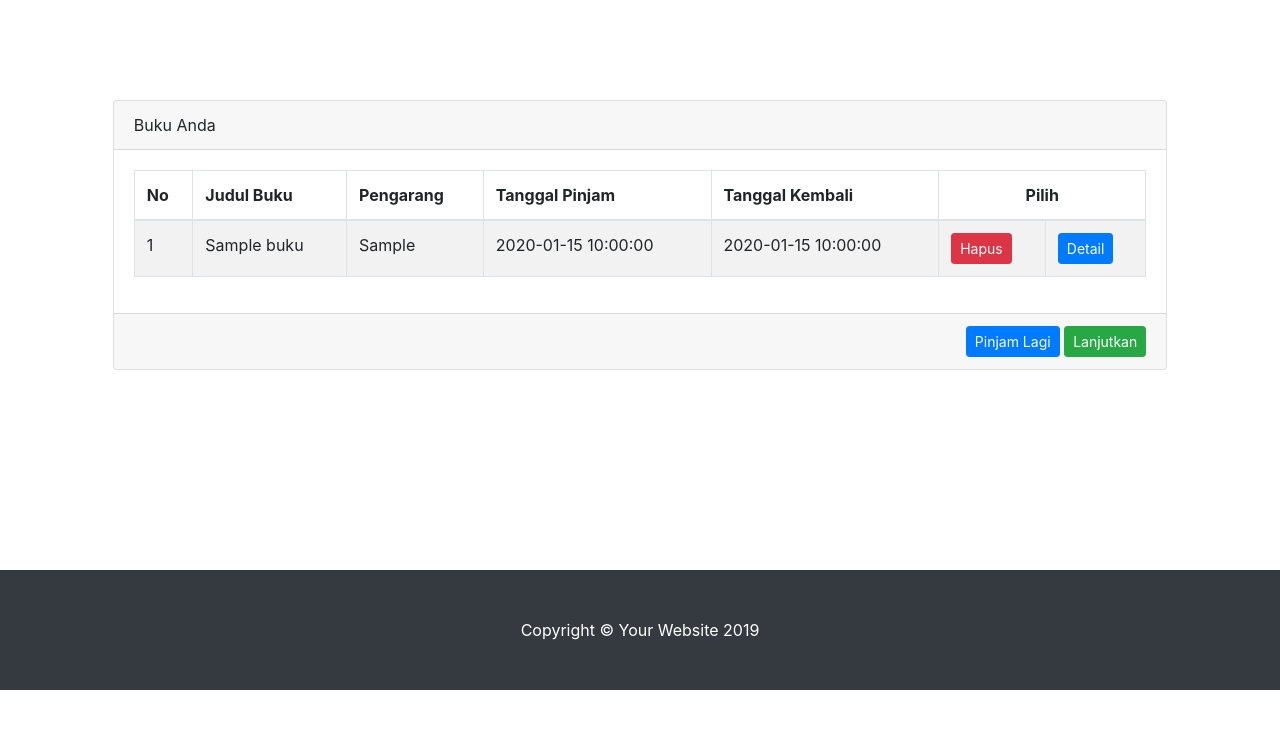
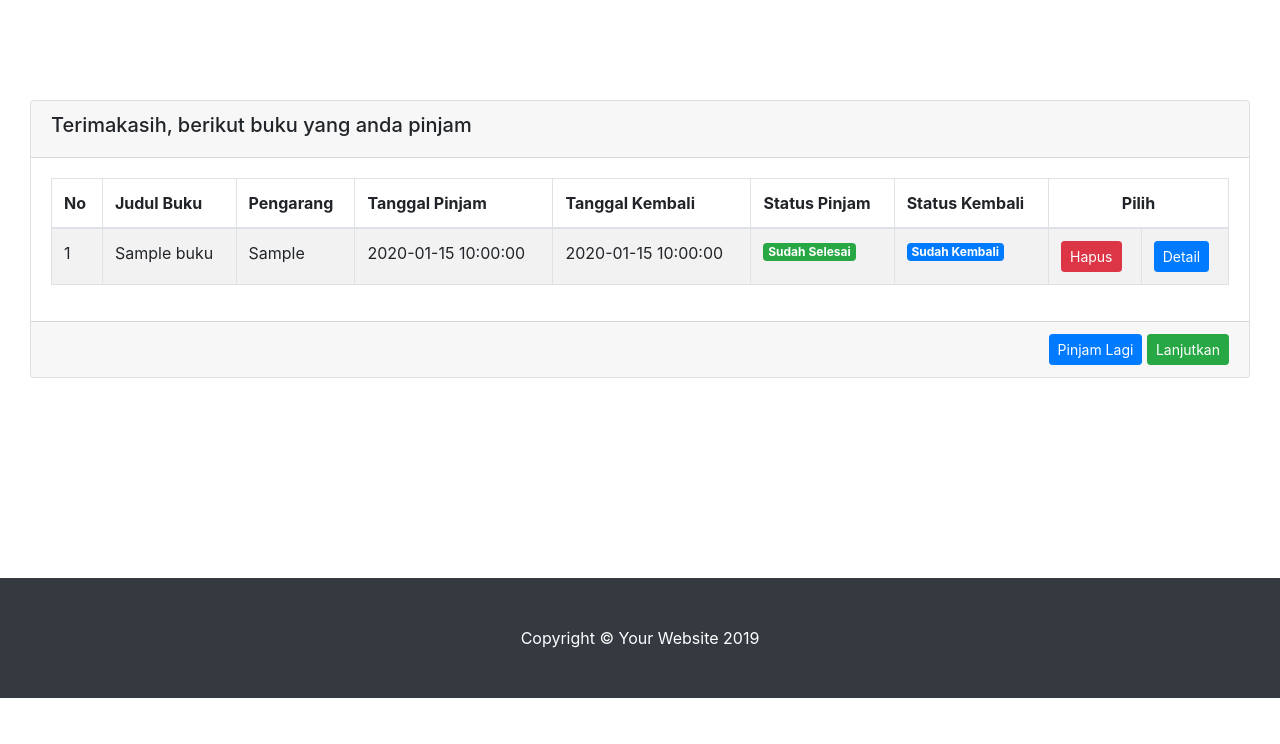
Before and after one commit to DheoAp/App-Perpustakaan, a CodeIgniter app: page /app_perpus/dashboard/keranjang in a window 1280 px wide. Shown: the part 56-800 px from the top of the page. Run offline with CodeIgniter, Linux system fonts and the light colour scheme; the visitor is signed in with stand-in values (Sample User, id 1); tables that the repository leaves empty or names only in its code hold one stand-in row (values such as "Sample post"); some libraries are stand-ins or nearby versions.

Commit message:
membuat status peminjaman dan kembali

```diff
--- a/application/views/anggota/keranjang_buku.php
+++ b/application/views/anggota/keranjang_buku.php
@@ -1,7 +1,7 @@
-<div class="container">
-  <div class="card mx-auto" style="margin-top: 100px;margin-bottom:200px; width:95%">
+<div class="container-fluid">
+  <div class="card mx-auto" style="margin-top: 100px;margin-bottom:200px; width:100%">
     <div class="card-header">
-      Buku Anda
+    <h5>Terimakasih, berikut buku yang anda pinjam</h5>
     </div>
     <?php if( $this->session->flashdata('pesan')): ?>
       <div class="row mt-4">
@@ -24,6 +24,8 @@
             <th>Pengarang</th>
             <th>Tanggal Pinjam</th>
             <th>Tanggal Kembali</th>
+            <th>Status Pinjam</th>
+            <th>Status Kembali</th>
             <th colspan="2" class="text-center">Pilih</th>
           </tr>
         </thead>
@@ -35,6 +37,22 @@
             <td><?= $p['pengarang'];?></td>
             <td><?= $p['tanggal_pinjam'];?></td>
             <td><?= $p['tanggal_kembali'];?></td>
+            <td>
+              <?php if( $p['status_peminjaman'] == '0' ): ?>
+                  <?= '<h6><span class="badge badge-primary">Belum Selesai</span></h6>';?>
+              <?php else : ?>
+                <?= '<h6><span class="badge badge-success">Sudah Selesai</span></h6>';?>
+              <?php endif; ?>
+            </td>
+            <td>
+              <?php if( $p['status_pengembalian'] == '0' ): ?>
+                    <?= '<h6><span class="badge badge-primary">Masih di pinjam</span></h6>';?>
+              <?php elseif( $p['status_pengembalian'] == '1' ): ?>
+                  <?= '<h6><span class="badge badge-success">Belum Kembali</span></h6>';?>
+              <?php else: ?>
+                  <?= '<h6><span class="badge badge-primary">Sudah Kembali</span></h6>';?>
+              <?php endif; ?>
+            </td>
             <td><a class="btn btn-sm btn-danger" href="<?= base_url('dashboard/transaksi_aksi');?>">Hapus</a></td>
             <td><a class="btn btn-sm btn-primary" href="<?= base_url('dashboard/transaksi_aksi');?>">Detail</a></td>
           </tr>
```
